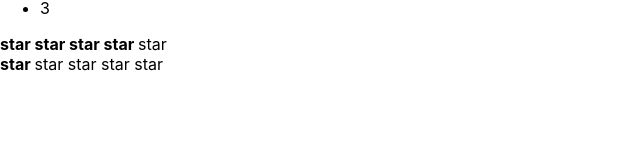
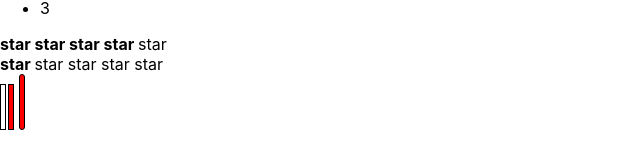
Before and after one commit to WhiteQuennAnn/Kabzda, a React (Create React App) app: page / in a window 1280 px wide. Shown: the part 284-452 px from the top of the page, without its empty margins (0-640 px from the left). Built offline with nearby package versions, Linux system fonts and the light colour scheme.

Commit message:
30112022

```diff
--- a/src/App.tsx
+++ b/src/App.tsx
@@ -11,18 +11,21 @@ function App(props: any) {
     console.log("App rendering")
     let [ratingValue, setRatingValue] = useState<RatingValueType>(4)
     let [accordionCollapsed, setAccordionCollapsed] = useState<boolean>(false)
-
+    let [switchOn, setSwitchOn] = useState<boolean>(false); //hook with init value
 
     return (
         <div className={"App"}>
             {/*<UnControlledAccordion titleValue={"Users"}/>*/}
 
             <Accordion titleValue={"Menu"}
-                       collapsed={accordionCollapsed}  onChange={() => {setAccordionCollapsed(!accordionCollapsed)}}/>
+                       collapsed={accordionCollapsed} onChange={() => {
+                setAccordionCollapsed(!accordionCollapsed)
+            }}/>
 
             <Rating value={ratingValue}
                     onClick={setRatingValue}/>
-<UnControlledRating/>
+            <UnControlledRating/>
+            <OnOff on={switchOn} onChange={setSwitchOn}/>
 
             {/*<UnControlledRating value={1}/>*/}
             {/*<UnControlledRating value={2}/>*/}
--- a/src/components/OnOff/OnOff.tsx
+++ b/src/components/OnOff/OnOff.tsx
@@ -1,16 +1,15 @@
 import React, {useState} from 'react';
 
 type PropsType = {
-    // on: boolean
+    on: boolean
+    onChange: (on: boolean) => void
 
 }
 
 function OnOff(props: PropsType) {
     console.log("OnOffRenedering")
 
-    let [on, setOn] = useState(false); //hook with init value
-    console.log("on:" + on)
-
+    console.log("on:" + props.on)
 
     const onStyle = {
         widht: "50px",
@@ -18,7 +17,7 @@ function OnOff(props: PropsType) {
         border: "1px solid black",
         display: "inline-block",
         padding: "2px",
-        backgroundColor: on ? "green" : "white"
+        backgroundColor: props.on ? "green" : "white"
     }
     const offStyle = {
         widht: "50px",
@@ -27,7 +26,7 @@ function OnOff(props: PropsType) {
         display: "inline-block",
         marginLeft: "2px",
         padding: "2px",
-        backgroundColor: on ? "white" : "red"
+        backgroundColor: props.on ? "white" : "red"
     }
     const indicatorStyle = {
         widht: "50px",
@@ -37,13 +36,13 @@ function OnOff(props: PropsType) {
         display: "inline-block",
         marginLeft: "5px",
         padding: "2px",
-        backgroundColor: on ? "green" : "red"
+        backgroundColor: props.on ? "green" : "red"
     }
 
     return (
         <div>
-            <div style={onStyle} onClick={() => setOn(true)}></div>
-            <div style={offStyle} onClick={() => setOn(false)}></div>
+            <div style={onStyle} onClick={() => props.onChange(true)}></div>
+            <div style={offStyle} onClick={() => props.onChange(false)}></div>
             <div style={indicatorStyle}></div>
         </div>
     )
```
